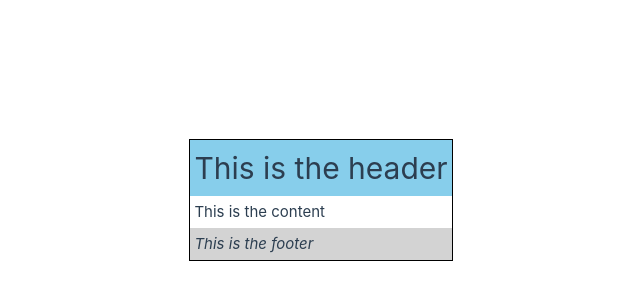
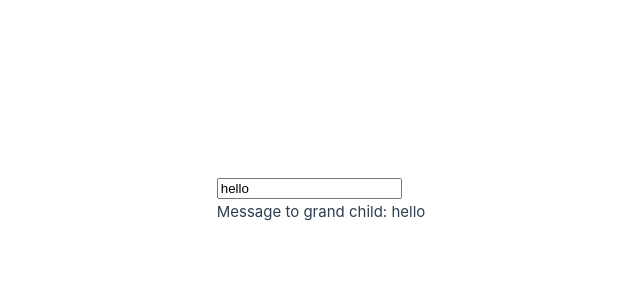
Before and after one commit to DmytroLymar/vue-practice, a Vue app: page / in a window 1280 px wide. Shown: the part 200-500 px from the top of the page, without its empty margins (319-959 px from the left). Built offline with nearby package versions, Linux system fonts and the light colour scheme.

Commit message:
(8.3.7) provide and inject

```diff
--- a/src/App.vue
+++ b/src/App.vue
@@ -1,19 +1,14 @@
-<script setup lang="ts">
-import BaseLayout from './BaseLayout.vue'
+<script setup>
+import { ref, provide } from 'vue'
+import Child from './Child.vue'
+
+// by providing a ref, the GrandChild
+// can react to changes happening here.
+const message = ref('hello')
+provide('message', message)
 </script>
 
 <template>
-  <BaseLayout>
-    <template #header>
-      <h1>This is the header</h1>
-    </template>
-
-    <template #default>
-      <p>This is the content</p>
-    </template>
-
-    <template #footer>
-      <em>This is the footer</em>
-    </template>
-  </BaseLayout>
+  <input v-model="message" />
+  <Child />
 </template>
--- a/src/Child.vue
+++ b/src/Child.vue
@@ -1,12 +1,7 @@
 <script setup>
-const model = defineModel()
-
-function update() {
-  model.value++
-}
+import GrandChild from './GrandChild.vue'
 </script>
 
 <template>
-  <div>Parent bound v-model is: {{ model }}</div>
-  <button @click="update">Increment</button>
+  <GrandChild />
 </template>
--- /dev/null
+++ b/src/GrandChild.vue
@@ -0,0 +1,9 @@
+<script setup>
+import { inject } from 'vue'
+
+const message = inject('message')
+</script>
+
+<template>
+  <p>Message to grand child: {{ message }}</p>
+</template>
```
